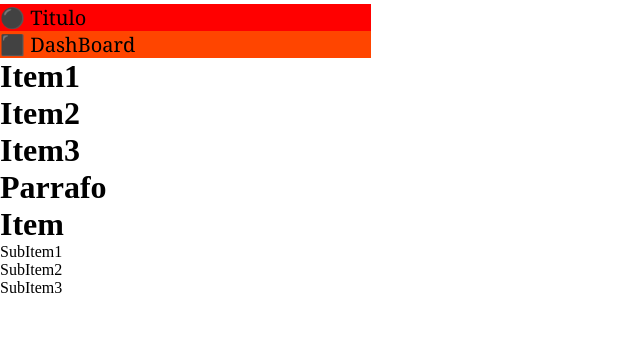
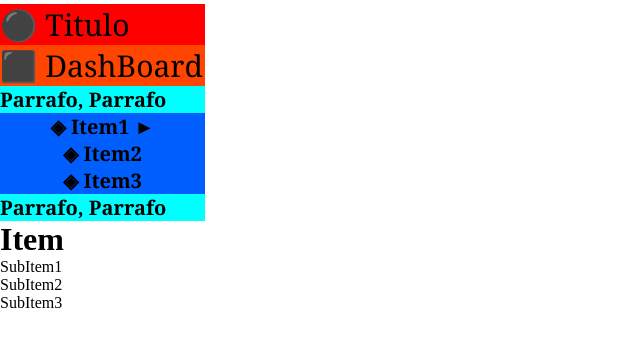
Before and after one commit to Jhon-GG/practicaModeladoEnCajaFormaAntigua, a plain HTML site: page index.html in a window 1280 px wide. Shown: the whole page, without its empty margins (0-640 px from the left). Drawn offline with Linux system fonts and the light colour scheme.

Commit message:
feat: :construction: Avance Ejercicio de modlado de Cajas
Se avanzo en la maquetacion del modelado de cajas

```diff
--- a/index.html
+++ b/index.html
@@ -14,17 +14,25 @@
         <div class = "box2">
             <p class="dashBoard">⬛ DashBoard</p>
         </div>
-        <div class="Item1">
-            <h1>Item1</h1>
+        <div class="Parrafo1">
+            <h1 class = "p1">Parrafo, Parrafo</h1>
         </div>
-        <div class="Item2">
-            <h1>Item2</h1>
+
+        <div class="item1">
+            <h1 class = "Itm1">◈ Item1 ►</h1>
         </div>
-        <div class="Item3">
-            <h1>Item3</h1>
+        <div class="item2">
+            <h1 class="Itm2">◈ Item2</h1>
         </div>
-        <div class="Parrafo">
-            <h1>Parrafo</h1>
+        <div class="item3">
+            <h1 class="Itm3">◈ Item3</h1>
+        </div>
+
+            <div class="Parrafo2">
+            <h1 class="p2">Parrafo, Parrafo</h1>
+        </div>
+        <div class="nada">
+            <h1 class="n1"> </h1>
         </div>
         <div class="Item">
             <h1>Item</h1>
--- a/styles.css
+++ b/styles.css
@@ -12,7 +12,7 @@
 }
 
 .box1{
-    width: 29%;
+    width: 16%;
 }
 
 .titulo {
@@ -20,7 +20,7 @@
     background-color: red;
     margin: 4px 0px 0 0px;
     width: 100%;
-    font-size: 20px;
+    font-size: 30px;
     font-family: Cambria, Cochin, Georgia, Times, 'Times New Roman', serif;
     overflow: hidden;
 }
@@ -34,7 +34,7 @@
 }
 
 .box2{
-    width: 29%;
+    width: 16%;
 }
 
 .dashBoard {
@@ -43,7 +43,103 @@
     border-color: black;
     margin: 0 0 0 0;
     width: 100%;
+    font-size: 30px;
+    font-family: Cambria, Cochin, Georgia, Times, 'Times New Roman', serif;
+    overflow: hidden;
+}
+
+.Parrafo1{
+    width: 16% ;
+}
+
+.p1{
+    padding: 0;
+    background-color: rgb(0, 255, 255);
+    border-color: black;
+    margin: 0 0 0 0;
+    width: 100%;
     font-size: 20px;
     font-family: Cambria, Cochin, Georgia, Times, 'Times New Roman', serif;
     overflow: hidden;
 }
+
+.item1{
+    width: 16%;
+}
+
+.Itm1{
+    padding: 0;
+    background-color: rgb(0, 94, 255);
+    border-color: black;
+    margin: 0 0 0 0;
+    width: 100%;
+    font-size: 20px;
+    font-family: Cambria, Cochin, Georgia, Times, 'Times New Roman', serif;
+    overflow: hidden;
+    align-items: center;
+    text-align: center;
+}
+
+.item2{
+    width: 16%;
+}
+
+.Itm2{
+    padding: 0;
+    background-color: rgb(0, 94, 255);
+    border-color: black;
+    margin: 0 0 0 0;
+    width: 100%;
+    font-size: 20px;
+    font-family: Cambria, Cochin, Georgia, Times, 'Times New Roman', serif;
+    overflow: hidden;
+    align-items: center;
+    text-align: center;
+}
+
+.item3{
+    width: 16%;
+}
+
+.Itm3{
+    padding: 0;
+    background-color: rgb(0, 94, 255);
+    border-color: black;
+    margin: 0 0 0 0;
+    width: 100%;
+    font-size: 20px;
+    font-family: Cambria, Cochin, Georgia, Times, 'Times New Roman', serif;
+    overflow: hidden;
+    align-items: center;
+    text-align: center;
+}
+
+.Parrafo2{
+    width: 16%;
+}
+
+.p2{
+    padding: 0;
+    background-color: rgb(0, 255, 255);
+    border-color: black;
+    margin: 0 0 0 0;
+    width: 100%;
+    font-size: 20px;
+    font-family: Cambria, Cochin, Georgia, Times, 'Times New Roman', serif;
+    overflow: hidden;
+}
+
+.nada{
+    width: 16%;
+}
+
+.n1{
+    padding: 0;
+    background-color: #fff;
+    border-color: black;
+    margin: 0 0 0 0;
+    width: 100%;
+    font-size: 20px;
+    font-family: Cambria, Cochin, Georgia, Times, 'Times New Roman', serif;
+    overflow: hidden;
+}
```
